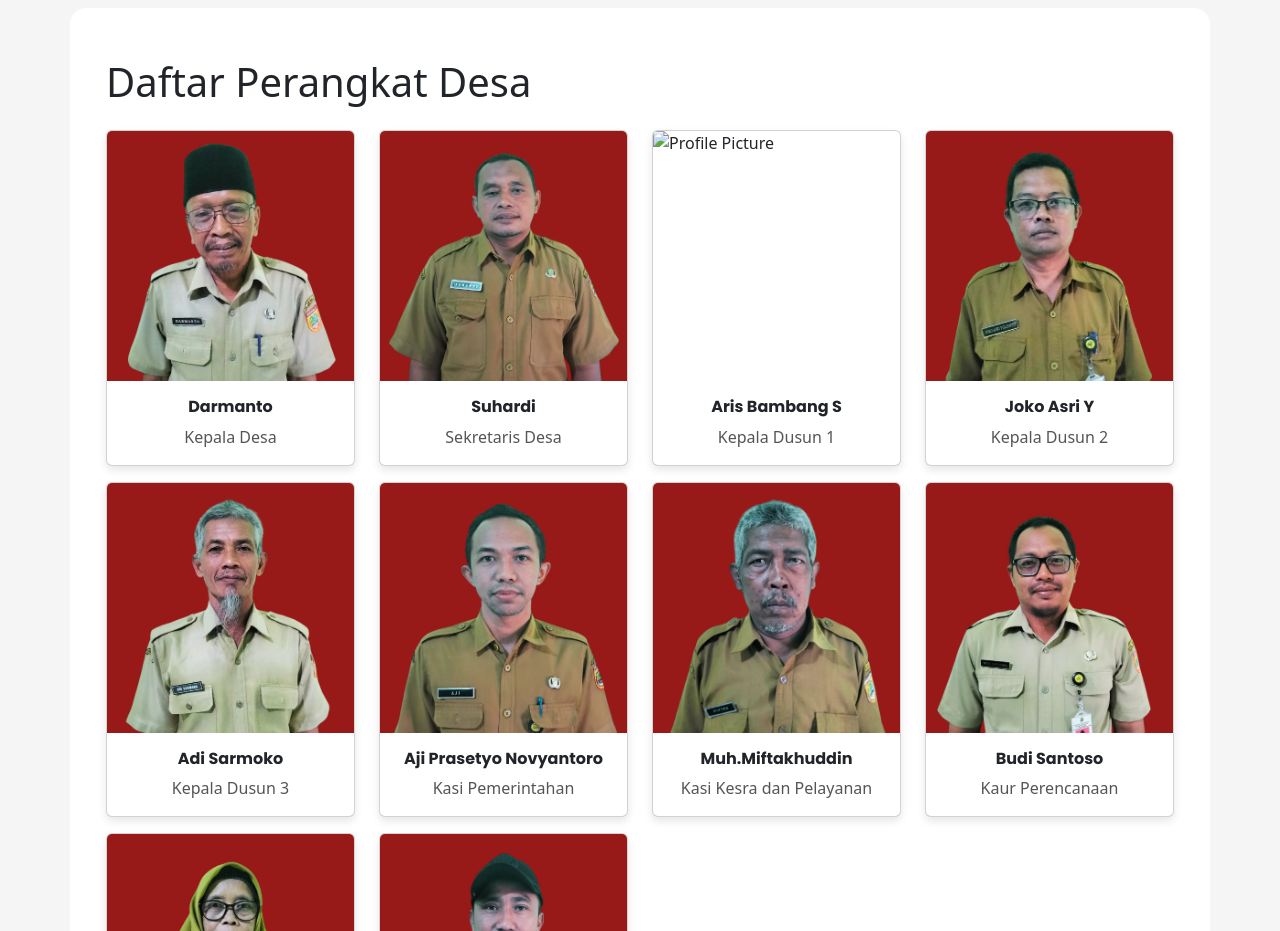
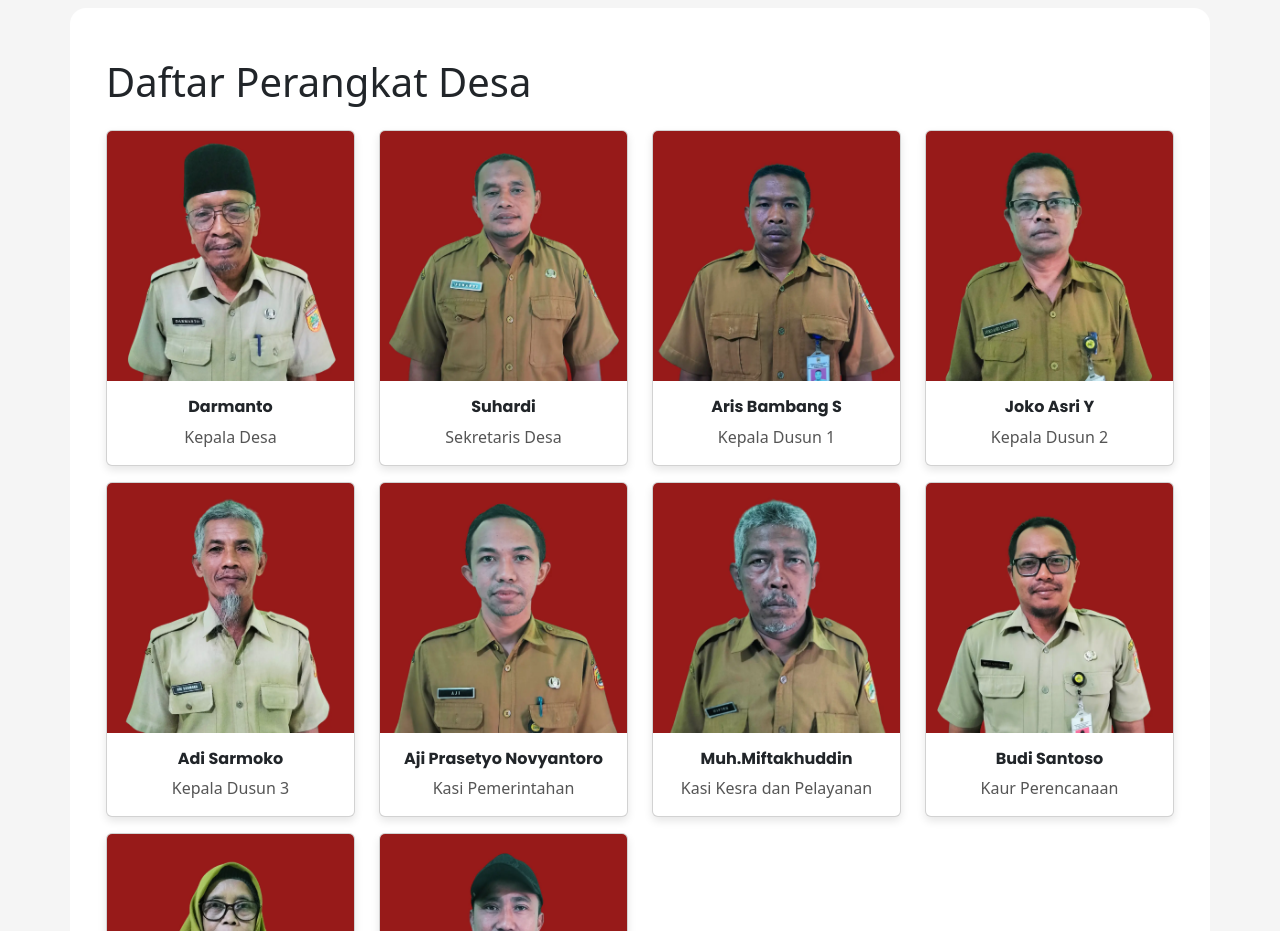
Before and after one commit to jatisobo/jatisobo.github.io, a website: page html/StrukturOrganisasi/StrukturOrganisasi.html in a window 1280 px wide. Shown: the part 980-1911 px from the top of the page. Drawn offline with nearby package versions, Linux system fonts and the light colour scheme.

Commit message:
feat: add new images

```diff
--- a/html/StrukturOrganisasi/StrukturOrganisasi.html
+++ b/html/StrukturOrganisasi/StrukturOrganisasi.html
@@ -123,7 +123,7 @@
             <!-- Card 3 -->
             <div class="col-md-3 mb-3">
               <div class="card h-100">
-                <img src="../../img/ProfileData/" class="card-img-top" alt="Profile Picture" />
+                <img src="../../img/ProfileData/Aris_Bambang.webp" class="card-img-top" alt="Profile Picture" />
                 <div class="card-body">
                   <h5 class="card-title text-center">Aris Bambang S</h5>
                   <p class="card-text">Kepala Dusun 1</p>
```
Also changed, not shown: img/ProfileData/Aris_Bambang.webp (added).
